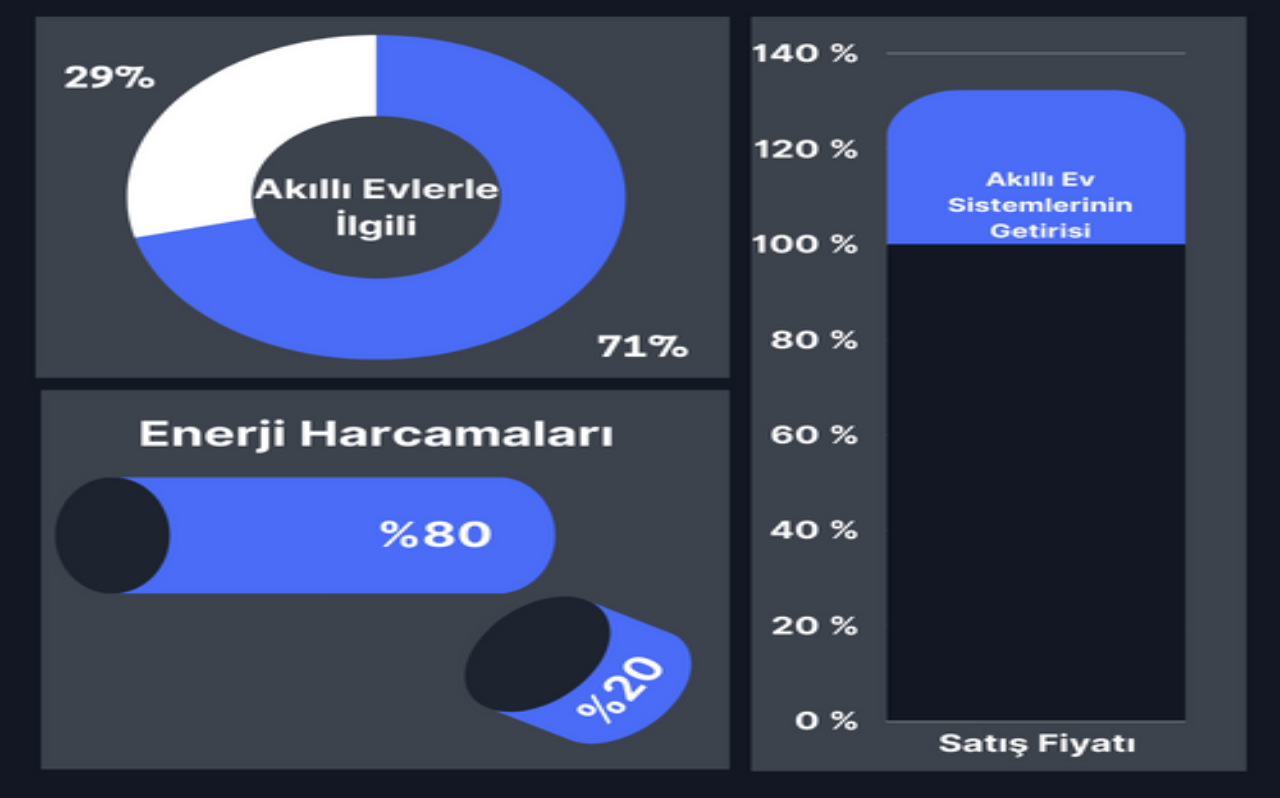
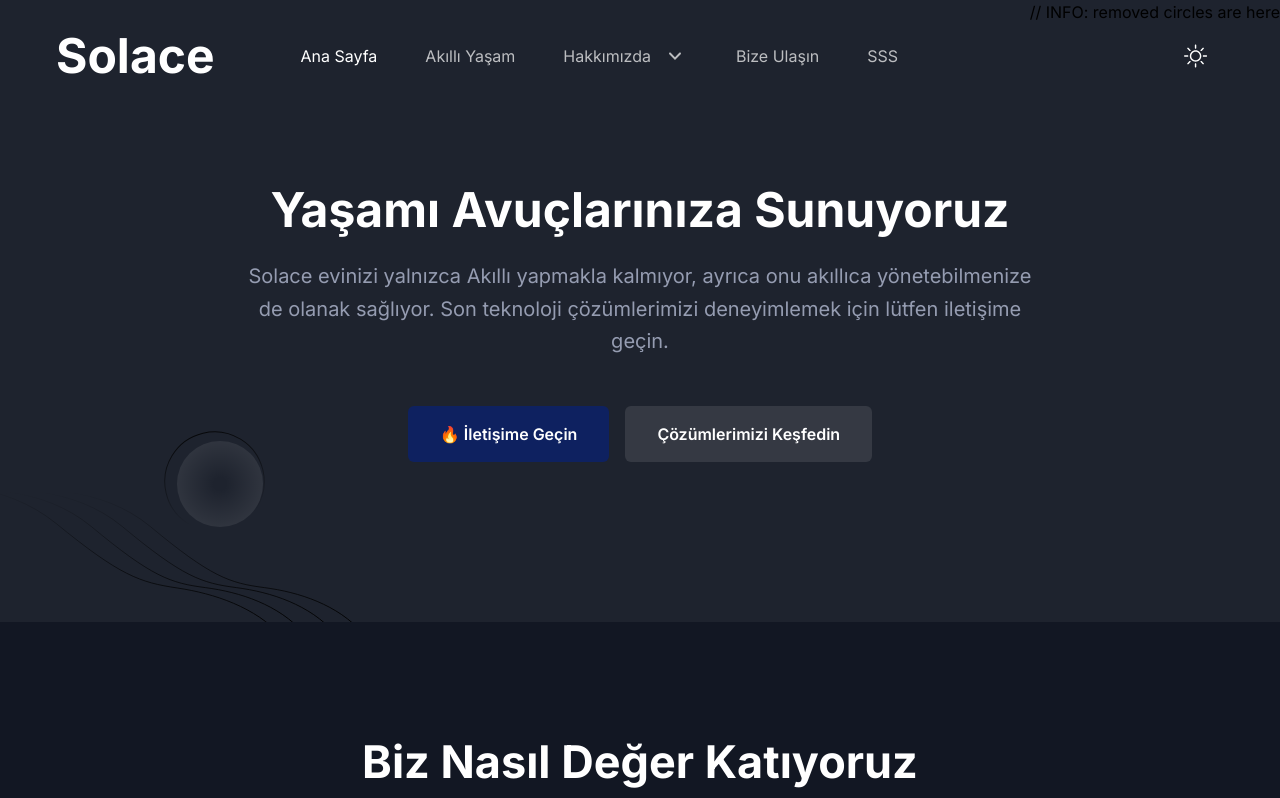
Before and after one commit to koltukutsu/solace-landing-page, a Next.js app: page / in a window 1280 px wide. Shown: the top 798 px of the page. Built offline with nearby package versions, Linux system fonts and the light colour scheme.

Commit message:
Update: updated the cirlces and updated the color

```diff
--- a/components/About/InformationsSection.tsx
+++ b/components/About/InformationsSection.tsx
@@ -7,14 +7,14 @@ const InformationsSection = () => {
     <div className="border-b border-body-color/[.15] pb-16 dark:border-white/[.15] md:pb-20 lg:pb-28">
       <div className="container">
         {/* Use flex and flex-wrap to create a flex container */}
-        <div className="flex flex-wrap -mx-4">
         <SectionTitle
                 title="Solace Sizin Çözüm Ortağınız"
                 paragraph="Merak etmeyin, Solace hayatı avuçlarınıza sunuyor."
                 mb="44px"
               />
+        <div className="flex flex-wrap -mx-4">
           {informationCardsList.map((card) => (
-            <div key={card.title} className="w-1/2 sm:w-1/2 md:w-1/2 lg:w-1/3 px-4 mb-8">
+            <div key={card.title} className="w-1/2 sm:w-1/2 md:w-1/2 lg:w-1/4 px-4 mb-8">
               {/* Each card takes up full width on small screens, half on medium, and one-third on large */}
               <InformationCard
                 title={card.title}
--- a/components/Hero/index.tsx
+++ b/components/Hero/index.tsx
@@ -41,7 +41,8 @@ const Hero = () => {
           </div>
         </div>
         <div className="absolute right-0 top-0 z-[-1] opacity-30 lg:opacity-100">
-          <svg
+          // INFO: removed circles are here
+          {/* <svg
             width="450"
             height="556"
             viewBox="0 0 450 556"
@@ -176,7 +177,7 @@ const Hero = () => {
                 <stop offset="1" stopColor="#" stopOpacity="0" />
               </linearGradient>
             </defs>
-          </svg>
+          </svg> */}
         </div>
         <div className="absolute bottom-0 left-0 z-[-1] opacity-30 lg:opacity-100">
           <svg
--- a/components/Header/tailwind.config.js
+++ b/tailwind.config.js
@@ -39,10 +39,10 @@ module.exports = {
         black: "#121723",
         dark: "#1D2430",
         // primary: "#0E76A8",
-        primary: "#0e76a8",
+        primary: "#0e2160",
         yellow: "#FBB040",
-        linkedin: "#0e76a8",
-        "logo-text-color":"#0e76a8",
+        linkedin: "#0e2160",
+        "logo-text-color":"#0e2160",
         "body-color": "#788293",
         "body-color-dark": "#959CB1",
         "gray-dark": "#1E232E",
```
